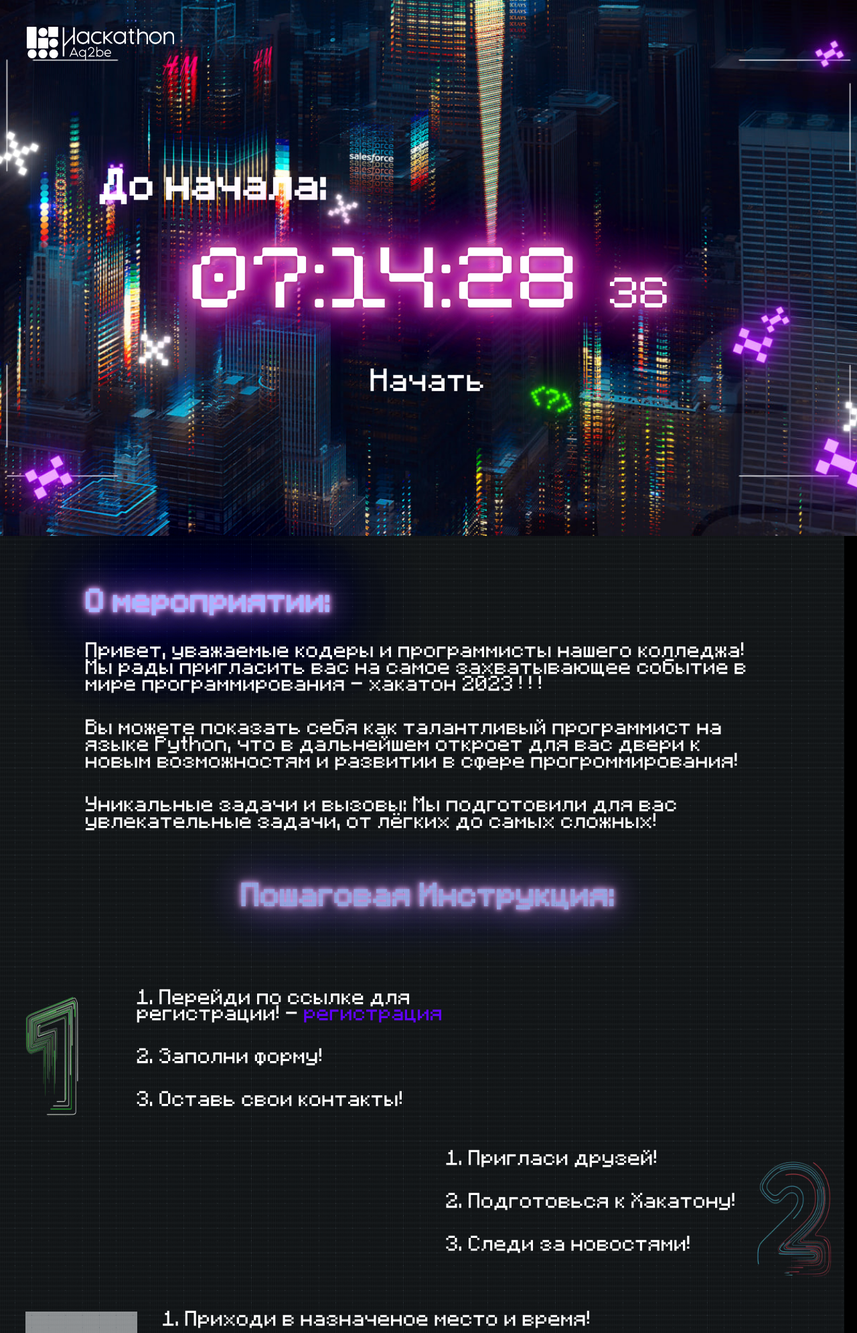
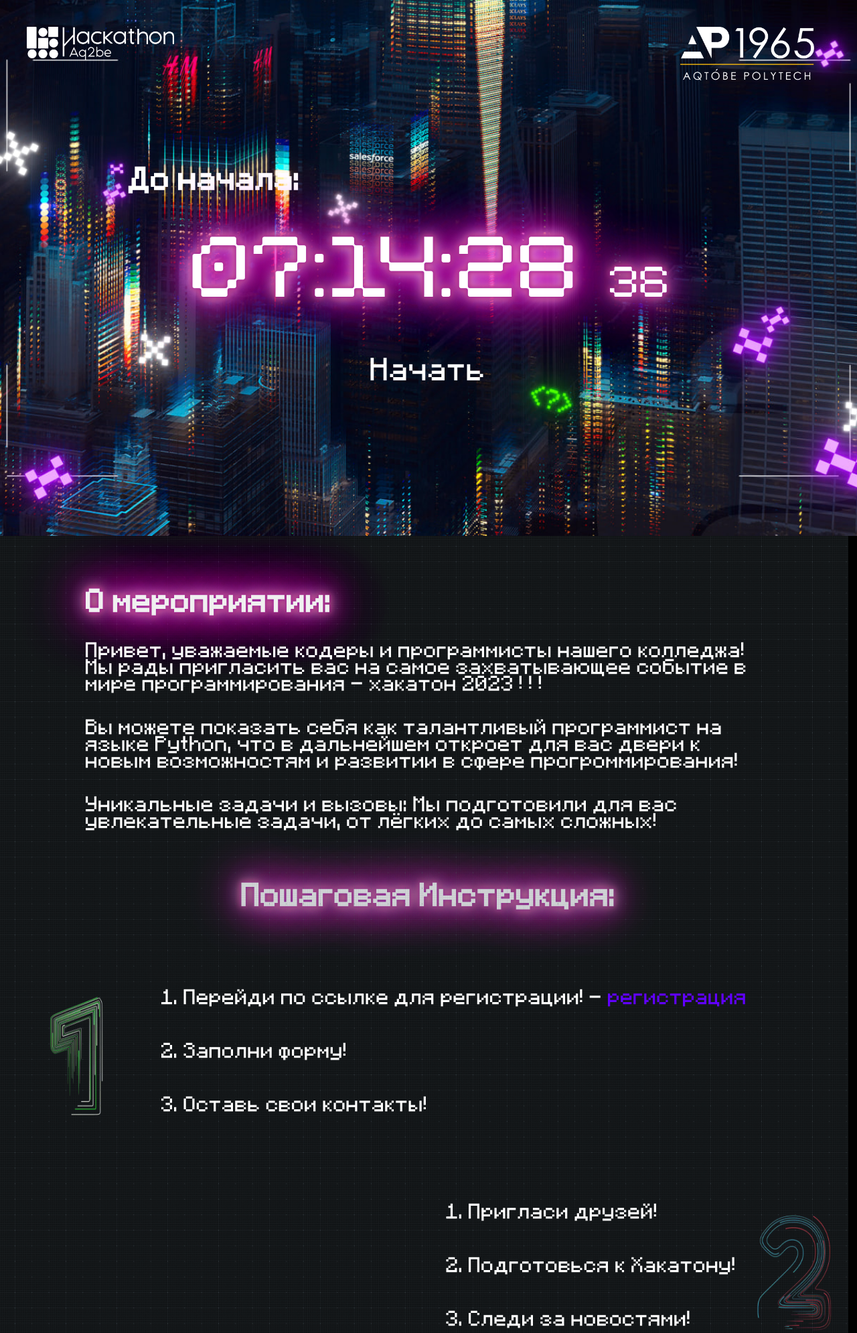
Before and after one commit to QwaQ-dev/Hakaton-main, a PHP site: page / in a window 1280 px wide. Shown: the top 1990 px of the page at 67% size. Run offline with PHP 8.4, Linux system fonts and the light colour scheme; grey boxes are pictures that could not be loaded.

Commit message:
НИХУЯ НЕ ВСЕ ваще

```diff
--- a/css/lobby.css
+++ b/css/lobby.css
@@ -15,10 +15,22 @@ body {
     margin-bottom: 20px;
 }
 
+.logos {
+    display: flex;
+    justify-content: space-between;
+}
+
 .logo-img {
-    margin: 8vh;
+    margin: 8vh 8vw;
     width: 400px;
     height: 90px;
+    flex-shrink: 0;
+}
+
+.ahpc {
+    margin: 4vh 8vw;
+    width: 100px;
+    height: 40px;
     flex-shrink: 0;
 }
 
@@ -89,7 +101,7 @@ body {
 
 .main {
     margin: 0 auto;
-    max-width: 1920px;
+    max-width: 1020px;
     position: relative;
     background-size: 200vw;
     background-position: center;
@@ -130,9 +142,17 @@ body {
 
 .about {
     font-size: 3vw;
-    color: #A7B5FF;
-    text-shadow: 0px 0px 6.61px #EFA7FF, 0px 0px 13.219px #EFA7FF, 0px 0px 46.267px #EFA7FF, 0px 0px 92.534px #2000E3, 0px 0px 158.63px #2000E3, 0px 0px 277.603px #2000E3;
-}
+    color: #f0f0f0;
+    text-shadow:
+    0 0 7px #8212b2,
+    0 0 10px #ed4343,
+    0 0 21px #fff,
+    0 0 42px rgb(234, 0, 255),
+    0 0 72px rgb(255, 0, 132),
+    0 0 82px rgb(255, 0, 132),
+    0 0 92px rgb(153, 0, 255),
+    0 0 101px rgb(217, 0, 255);
+    }
 
 .text_about {
     font-size: 1.5vw;
@@ -165,6 +185,7 @@ body {
 }
 
 .second_block {
+    margin-top: 20vh;
     margin-left: 40vw;
     width: 100%;
     display: flex;
@@ -172,6 +193,7 @@ body {
 }
 
 .third_block {
+    margin-top: 20vh;
     margin-right: 28vw;
     width: 100%;
     display: flex;
@@ -332,15 +354,15 @@ body {
 
 @media screen and (min-width: 300px) {
     .start {
-        font-size: 4vw;
+        font-size: 3vw;
     }
 
     #countdown {
-        font-size: 15vw;
+        font-size: 10vw;
     }
 
     #countdown .seconds {
-        font-size: 10vw;
+        font-size: 7.5vw;
     }
 
     .main {
@@ -385,7 +407,6 @@ body {
         font-size: 3vw;
     }
 
-
     .reg {
         margin-top: 5vh;
     }
@@ -410,7 +431,7 @@ body {
     }
 
     .block_text {
-        margin-top: 6vh;
+        margin-top: 12vh;
     }
 
     .asd {
@@ -418,13 +439,13 @@ body {
     }
 
     .gifs {
-        margin-top: 10vh;
+        margin-top: 17vh;
         width: 20vw;
-        height: 15vh;
+        height: 12vh;
     }
 
     .gif_text {
-        margin: 5vh 0vh 0vh 3vw;
+        margin: 3vh 0vh 0vh 3vw;
     }
 
     .main {
@@ -433,10 +454,19 @@ body {
 
     .math {
         width: 100vw;
-        height: 230vh;
+        height: 240vh;
+    }
+
+    .first_block {
+        margin-right: 10vw;
+    }
+
+    .third_block {
+        margin-top: 10vh;
     }
 
     .second_block {
+        margin-top: 10vh;
         margin-left: 35vw;
     }
 }
@@ -478,7 +508,6 @@ body {
     }
 
     .gifs {
-        margin-top: 10vh;
         width: 20vw;
         height: 15vh;
     }
@@ -513,6 +542,13 @@ body {
         margin: 5vh;
         width: 220px;
         height: 50px;
+        flex-shrink: 0;
+    }
+
+    .ahpc {
+        margin: 5vh 5vw;
+        width: 200px;
+        height: 80px;
         flex-shrink: 0;
     }
 
@@ -585,6 +621,7 @@ body {
     }
 
     .gif_text {
+        line-height: 7vh;
         font-size: 2vw;
     }
 
@@ -683,8 +720,12 @@ body {
     }
 
     .math {
-        width: 98.5vw;
-        height: 280vh;
+        width: 99vw;
+        height: 350vh;
+    }
+
+    .ahpc {
+        margin-bottom: 0vh;
     }
 }
 
--- a/index.php
+++ b/index.php
@@ -10,7 +10,10 @@
 <body>
     <div class="container">
         <div class="main-info">
-            <img src="../img/Hackathon_logo-old.png" alt="logo" class="logo-img">
+            <div class="logos">
+                <img src="../img/Hackathon_logo-old.png" alt="logo" class="logo-img">
+                <img src="../img/LogNewWhite.png" alt="" class="ahpc">
+            </div>
             <div class="display_cont">
 
                 <div class="countdown-container">
```
Also changed, not shown: img/LogNewWhite.png (added).
